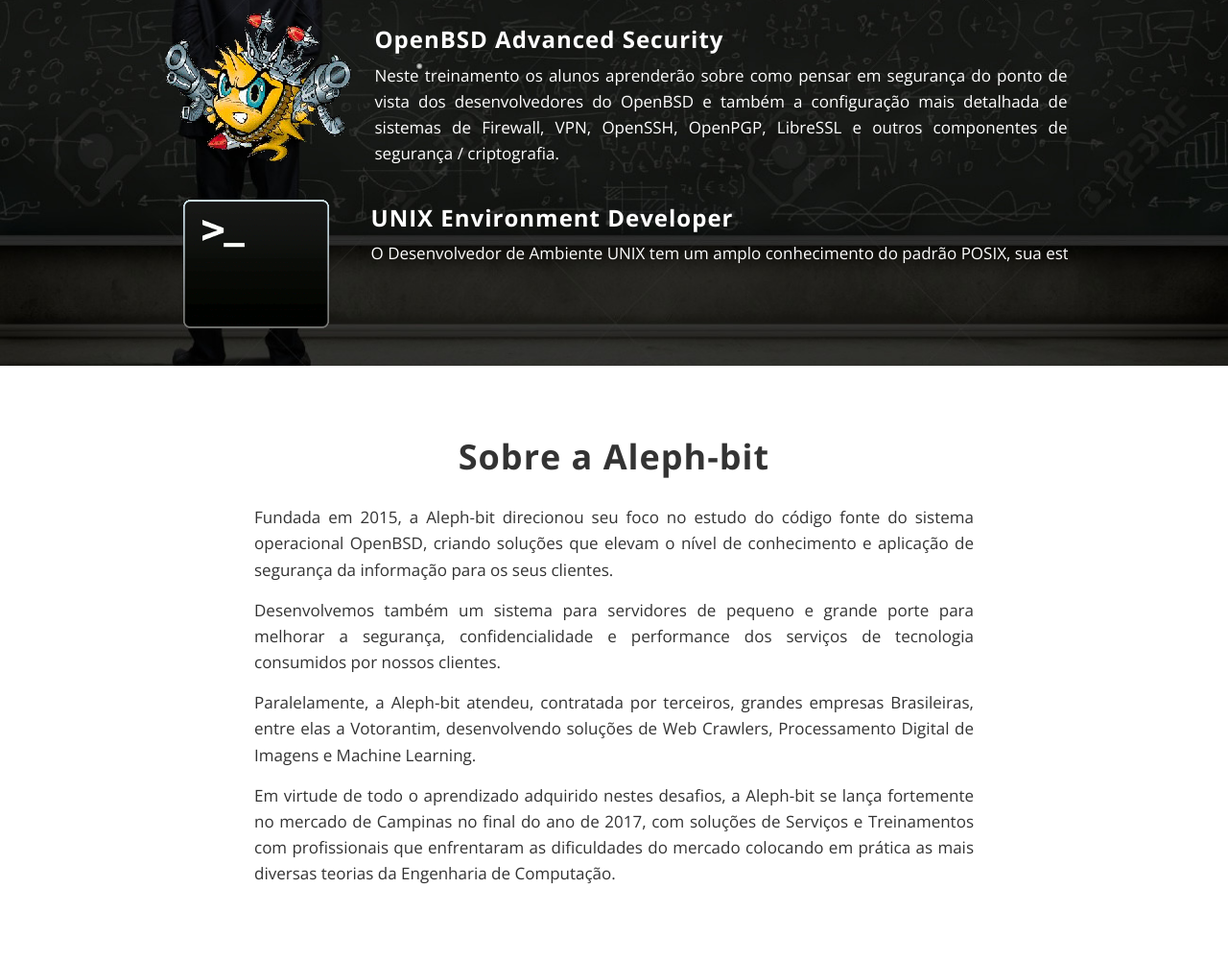
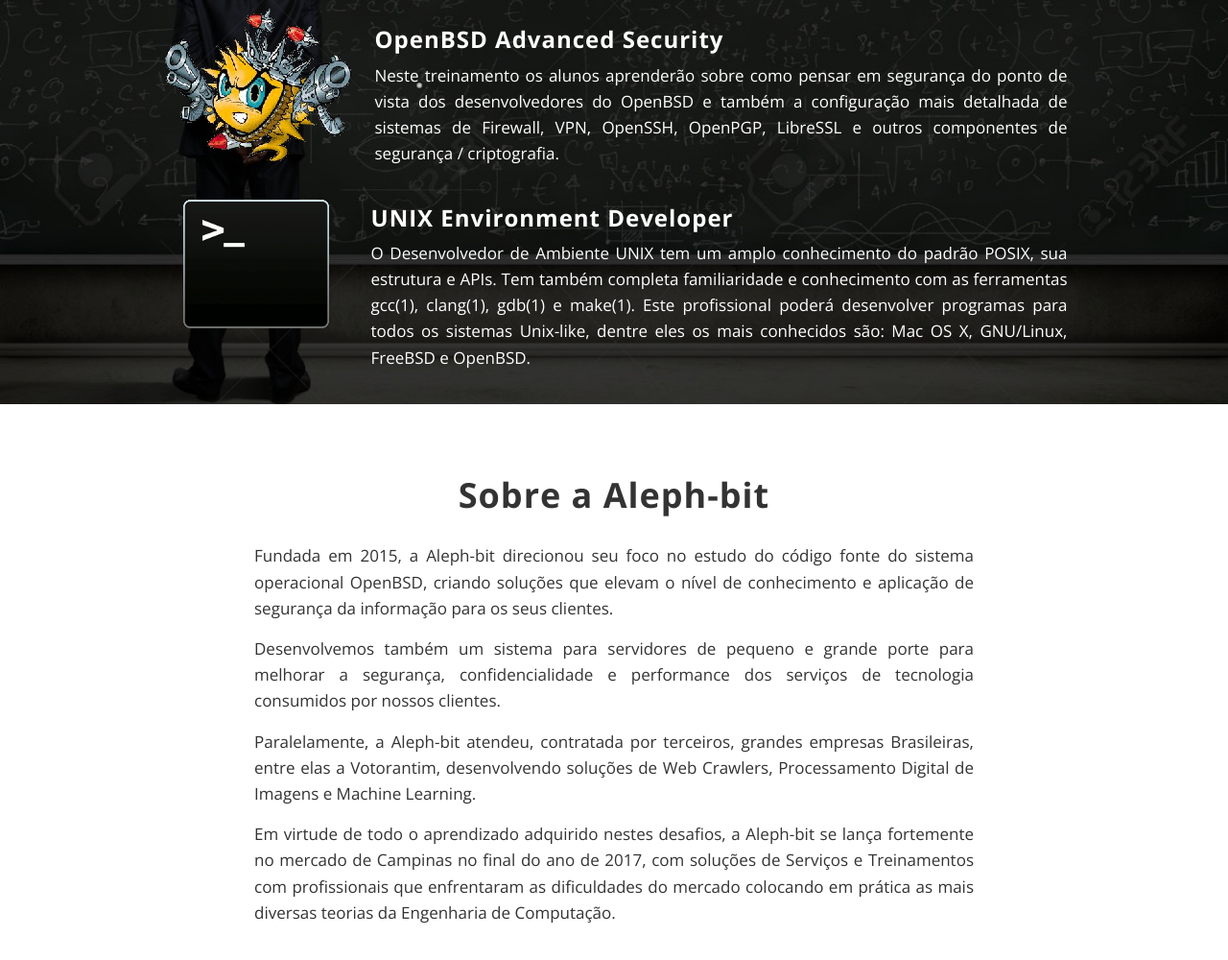
Before and after one commit to alephbit/alephbit.github.io, a website: page index.html in a window 1280 px wide. Shown: the part 2485-3485 px from the top of the page at 96% size. Drawn offline with nearby package versions, Linux system fonts and the light colour scheme.

Commit message:
Fix for nobr in trainings index.html

```diff
--- a/index.html
+++ b/index.html
@@ -233,7 +233,7 @@
                 <div style="overflow:hidden;">
                 <div class="pull-left" style="margin: 0 13px;"><img class="img-product img-responsive"
                     src="img/course-terminal.gif" /></div>
-                <h3><nobr>UNIX Environment Developer<nobr></h3>
+                <h3><nobr>UNIX Environment Developer</nobr></h3>
                 <p>O Desenvolvedor de Ambiente UNIX tem um amplo conhecimento do
                 padrão POSIX, sua estrutura e APIs. Tem também completa
                 familiaridade e conhecimento com as ferramentas gcc(1),
```
